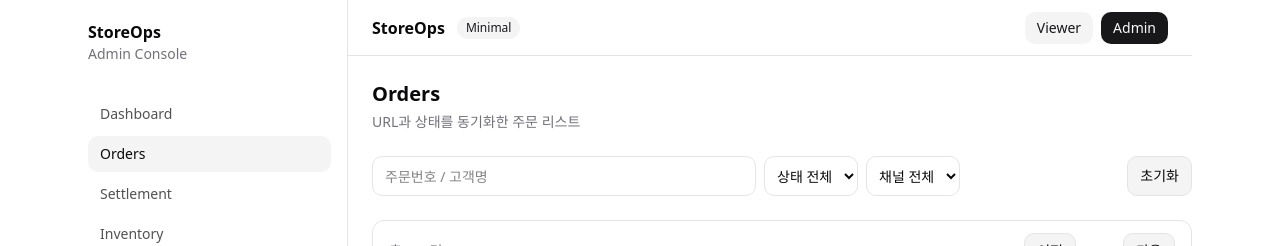
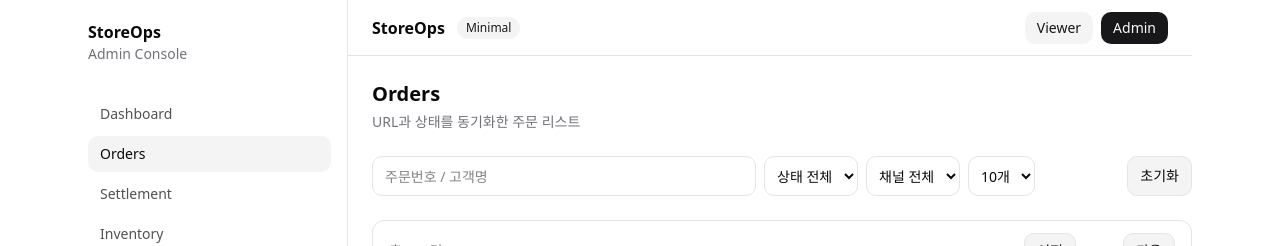
Before and after one commit to hayoungbuilds/storeops-admin, a Next.js app: page /orders in a window 1280 px wide. Shown: the top 246 px of the page. Built offline with nearby package versions, Linux system fonts and the light colour scheme.

Commit message:
feat: add page size select and normalize query params

```diff
--- a/src/app/(authed)/orders/page.tsx
+++ b/src/app/(authed)/orders/page.tsx
@@ -4,7 +4,7 @@ import { useEffect, useState } from 'react';
 import { useOrdersQueryState } from '@/features/orders/useOrdersQueryState';
 import { useOrders } from '@/features/orders/useOrders';
 import { useDebouncedValue } from '@/shared/hooks/useDebouncedValue';
-import { ORDERS_QUERY_DEFAULT as DEFAULT } from '@/shared/constants/orders';
+import { ORDERS_QUERY_DEFAULT as DEFAULT, ORDERS_PAGE_SIZE_OPTIONS } from '@/shared/constants/orders';
 import { useRouter } from 'next/navigation';
 import { formatKRW } from '@/lib/format';
 import { StatusBadge } from '@/features/orders/components/StatusBadge';
@@ -78,6 +78,17 @@ export default function OrdersPage() {
                         <option value="all">채널 전체</option>
                         <option value="Online">Online</option>
                         <option value="POS">POS</option>
+                    </select>
+                    <select
+                        className="h-10 rounded-md border bg-background px-2 text-sm"
+                        value={state.pageSize}
+                        onChange={(e) => setQuery({ pageSize: Number(e.target.value) })}
+                    >
+                        {ORDERS_PAGE_SIZE_OPTIONS.map((n) => (
+                            <option key={n} value={n}>
+                                {n}개
+                            </option>
+                        ))}
                     </select>
                 </div>
 
--- a/src/app/api/orders/route.ts
+++ b/src/app/api/orders/route.ts
@@ -6,6 +6,7 @@ import {
     ORDERS_QUERY_DEFAULT as DEFAULT,
     OrderStatus,
     OrderChannel,
+    ORDERS_PAGE_SIZE_OPTIONS,
 } from '@/shared/constants/orders';
 
 type Status = OrderStatus;
@@ -48,6 +49,10 @@ function clamp(n: number, min: number, max: number) {
     return Math.min(max, Math.max(min, n));
 }
 
+function normalizePageSize(n: number) {
+    return (ORDERS_PAGE_SIZE_OPTIONS as readonly number[]).includes(n) ? n : DEFAULT.pageSize;
+}
+
 function buildMockOrders(count = 180): Order[] {
     return Array.from({ length: count }, (_, i) => {
         const idx = i + 1;
@@ -75,7 +80,7 @@ function parseQuery(searchParams: URLSearchParams) {
     const channel: ChannelFilter = channelRaw && isChannel(channelRaw) ? channelRaw : DEFAULT.channel;
 
     const page = Math.max(1, toInt(searchParams.get('page'), DEFAULT.page));
-    const pageSize = clamp(toInt(searchParams.get('pageSize'), DEFAULT.pageSize), DEFAULT.pageSize, 50);
+    const pageSize = normalizePageSize(toInt(searchParams.get('pageSize'), DEFAULT.pageSize));
 
     const id = (searchParams.get('id') ?? '').trim();
 
--- a/src/features/orders/useOrdersQueryState.ts
+++ b/src/features/orders/useOrdersQueryState.ts
@@ -3,6 +3,7 @@
 import { useCallback, useMemo } from 'react';
 import { usePathname, useRouter, useSearchParams } from 'next/navigation';
 import { ORDERS_QUERY_DEFAULT as DEFAULT } from '@/shared/constants/orders';
+import { ORDERS_PAGE_SIZE_OPTIONS } from '@/shared/constants/orders';
 
 export type OrdersQuery = {
     q: string;
@@ -18,8 +19,8 @@ function toInt(value: string | null, fallback: number) {
     return Number.isFinite(n) ? n : fallback;
 }
 
-function clamp(n: number, min: number, max: number) {
-    return Math.min(max, Math.max(min, n));
+function normalizePageSize(n: number) {
+    return (ORDERS_PAGE_SIZE_OPTIONS as readonly number[]).includes(n) ? n : DEFAULT.pageSize;
 }
 
 // URLSearchParams -> state
@@ -29,7 +30,7 @@ function parseQuery(sp: URLSearchParams): OrdersQuery {
         status: sp.get('status') ?? DEFAULT.status,
         channel: sp.get('channel') ?? DEFAULT.channel,
         page: Math.max(1, toInt(sp.get('page'), DEFAULT.page)),
-        pageSize: clamp(toInt(sp.get('pageSize'), DEFAULT.pageSize), DEFAULT.pageSize, 50),
+        pageSize: normalizePageSize(toInt(sp.get('pageSize'), DEFAULT.pageSize)),
     };
 }
 
--- a/src/shared/constants/orders.ts
+++ b/src/shared/constants/orders.ts
@@ -12,3 +12,6 @@ export const ORDER_CUSTOMERS = ['Kim', 'Lee', 'Park', 'Choi', 'Jung', 'Han', 'Yo
 
 export type OrderStatus = (typeof ORDER_STATUSES)[number];
 export type OrderChannel = (typeof ORDER_CHANNELS)[number];
+
+export const ORDERS_PAGE_SIZE_OPTIONS = [10, 20, 50] as const;
+export type OrdersPageSize = (typeof ORDERS_PAGE_SIZE_OPTIONS)[number];
```
